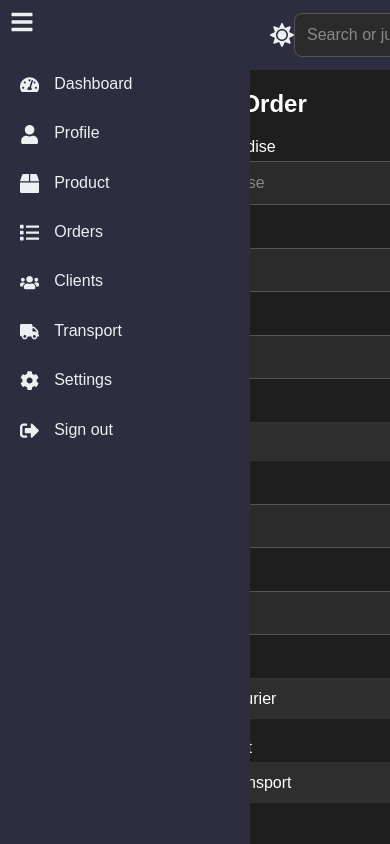
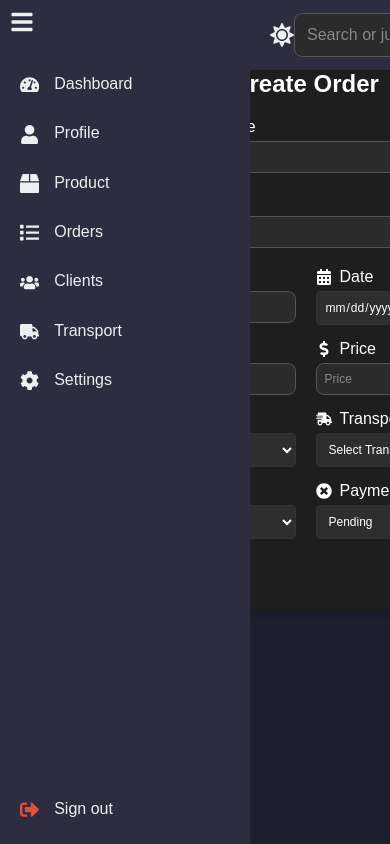
Before and after one commit to Kushpriya/FB-final-project, a React (Vite) app: page /orders/orderform in a window 390 px wide. Shown: the top 844 px of the page. Built offline with nearby package versions, Linux system fonts and the light colour scheme.

Commit message:
css updated

```diff
--- a/src/assets/css/OrderForm.css
+++ b/src/assets/css/OrderForm.css
@@ -1,7 +1,7 @@
 
 .order-form-container {
   padding: 30px;
-  /* margin-bottom: 100px; */
+  margin-bottom: 100px;
   background-color: #1e1e1e;
   color: #ffffff;
   border-radius: 8px;
@@ -12,16 +12,20 @@
 }
 
 .order-form-container h2 {
+  display: flex;
   margin-bottom: 20px;
   font-size: 24px;
   align-items: center;
+  justify-content: center;
   color: #ffffff;
 }
 
 .order-form {
   display: flex;
   flex-direction: column;
+
 }
+
 
 .form-group {
   margin-bottom: 15px;
@@ -33,6 +37,7 @@
   margin-bottom: 5px;
   font-size: 16px;
   color: #ffffff;
+
 }
 
 .form-group .form-icon {
@@ -47,6 +52,8 @@
   border: 1px solid #333;
   background-color: #2e2e2e;
   color: #ffffff;
+  cursor: pointer;
+
 }
 
 .order-form input::placeholder,
@@ -60,33 +67,73 @@
   outline: none;
 }
 
+
+.btn{
+  display: flex;
+background-color: transparent;
+justify-content: space-between;
+}
+
 .submit-btn {
-  padding: 10px 20px;
+  padding: 12px 20px;
   border: none;
-  border-radius: 4px;
-  background-color: #007bff;
+  border-radius: 8px;
+  background-color: #369239;
   color: #ffffff;
-  font-size: 16px;
+  font-size: 18px;
   cursor: pointer;
   transition: background-color 0.3s;
 }
 
 .submit-btn:hover {
-  background-color: #0056b3;
+  background-color: #0f6013;
 }
 
 .close-form-btn {
-  margin-top: 15px;
-  padding: 10px 20px;
+  padding: 12px 20px;
+  background-color: #f44336;
+  color: #ffffff;
   border: none;
-  border-radius: 4px;
-  background-color: #dc3545;
-  color: #ffffff;
-  font-size: 16px;
+  border-radius: 8px;
   cursor: pointer;
+  font-size: 18px;
   transition: background-color 0.3s;
 }
 
 .close-form-btn:hover {
-  background-color: #c82333;
+  background-color: #9e100e;
 }
+
+@media (max-width: 768px) {
+  .order-form-container {
+      padding: 15px;
+  }
+
+  .form-group-inline {
+      flex-direction: column;
+  }
+
+  .form-group-inline .form-group {
+      width: 100%;
+      margin-bottom: 15px;
+  }
+}
+
+@media (max-width: 480px) {
+  .order-form-container {
+      padding: 10px;
+  }
+
+  .form-group input,
+  .form-group select,
+  .form-group textarea {
+      font-size: 12px;
+      padding: 8px;
+  }
+
+  .submit-btn,
+  .close-form-btn {
+      font-size: 14px;
+      padding: 8px;
+  }
+}
--- a/src/assets/css/OrderList.css
+++ b/src/assets/css/OrderList.css
@@ -93,32 +93,23 @@
 
   .status-indicator {
     display: inline-block;
-    align-items: center;
-    /* padding: 12px 0px; */
-
-    gap: 8px;
-    margin-top: 20px auto;
-
-    /* justify-content: center; */
-}
-
-.status-indicator-dot {
     width: 10px;
     height: 10px;
     border-radius: 50%;
-    display: inline-block;
+    margin-right: 8px;
+    vertical-align: middle;
 }
 
-.status-pending .status-indicator-dot {
-    background-color: orange;
+.status-indicator.delivered {
+    background-color: #28a745;
 }
 
-.status-delivered .status-indicator-dot {
-    background-color: green;
+.status-indicator.pending {
+    background-color: #ffc107;
 }
 
-.status-cancelled .status-indicator-dot {
-    background-color: red;
+.status-indicator.cancelled {
+    background-color: #dc3545;
 }
 
 .edit-icon {
--- a/src/assets/css/ProductAdd.css
+++ b/src/assets/css/ProductAdd.css
@@ -62,13 +62,17 @@ textarea {
     height: 100px;
 }
 
+.btn{
+    display: flex;
+  background-color: transparent;
+  justify-content: space-between;
+  }
+
 .submit-btn {
-    width: 50%;
     padding: 12px 20px;
     border: none;
-    margin-left: 150px;
     border-radius: 8px;
-    background-color: #4caf50;
+    background-color: #369239;
     color: #ffffff;
     font-size: 18px;
     cursor: pointer;
@@ -76,28 +80,55 @@ textarea {
   }
 
   .submit-btn:hover {
-    background-color: #45a049;
+    background-color: #0f6013;
   }
 
   .close-form-btn {
-    padding: 10px 16px;
+    padding: 12px 20px;
     background-color: #f44336;
-    margin-left: 150px;
     color: #ffffff;
     border: none;
     border-radius: 8px;
     cursor: pointer;
+    font-size: 18px;
     transition: background-color 0.3s;
-    margin-top: 20px;
-    display: block;
-    width: 50%;
-    text-align: center;
   }
 
   .close-form-btn:hover {
-    background-color: #e53935;
+    background-color: #9e100e;
   }
 
-.form-icon {
-    margin-right: 10px;
+
+@media (max-width: 768px) {
+    .product-form-container {
+        padding: 15px;
     }
+
+    .form-group-inline {
+        flex-direction: column;
+    }
+
+    .form-group-inline .form-group {
+        width: 100%;
+        margin-bottom: 15px;
+    }
+  }
+
+  @media (max-width: 480px) {
+    .product-form-container {
+        padding: 10px;
+    }
+
+    .form-group input,
+    .form-group select,
+    .form-group textarea {
+        font-size: 12px;
+        padding: 8px;
+    }
+
+    .submit-btn,
+    .close-form-btn {
+        font-size: 14px;
+        padding: 8px;
+    }
+  }
--- a/src/assets/css/Slider.css
+++ b/src/assets/css/Slider.css
@@ -97,18 +97,19 @@ body.light-mode {
 }
 
 
-.sidebar-logout {
+.logout {
     position: absolute;
     bottom: 10px;
     width: 100%;
     cursor: pointer;
 }
 
-.sidebar-logout:hover {
-    background-color: #7d2c1e;
+.logout:hover {
+    background-color: #e94e33;
+
 }
 
-.sidebar-logout .sidebar-icon {
+.logout .sidebar-icon {
     color: #e74c3c;
 }
 
--- a/src/components/Dashboard.jsx
+++ b/src/components/Dashboard.jsx
@@ -22,7 +22,7 @@ function Dashboard() {
 
   return (
     <>
-    {/* <Slider /> */}
+    <Slider />
 
         <div className="dashboard">
 
--- a/src/components/Slider.jsx
+++ b/src/components/Slider.jsx
@@ -110,7 +110,8 @@ function Sidebar({ handleOpenForm }) {
                         <FaCog className="sidebar-icon" />
                         {isSidebarOpen && <span>Settings</span>}
                     </li>
-                    <li onClick={() => navigateTo('/signout')}>
+
+                    <li className="logout" onClick={() => navigateTo('/signout')}>
                         <FaSignOutAlt className="sidebar-icon" />
                         {isSidebarOpen && <span>Sign out</span>}
                     </li>
--- a/src/components/orders/OrderForm.jsx
+++ b/src/components/orders/OrderForm.jsx
@@ -1,9 +1,19 @@
-import React from 'react';
+import React, { useEffect } from 'react';
 import { FaBox, FaUser, FaLocationArrow, FaCalendarAlt, FaHashtag, FaDollarSign, FaTruck, FaShippingFast, FaCheckCircle, FaTimesCircle } from 'react-icons/fa';
 import "../../assets/css/OrderForm.css";
 import Slider from '../../components/Slider';
 
 function OrderForm({ isEditing, newOrder, handleInputChange, handleSubmit, handleCloseForm, showCloseButton }) {
+    useEffect(() => {
+        if (!isEditing && !newOrder.date) {
+            const now = new Date();
+            const formattedDate = now.toISOString().split('T')[0];
+            const formattedTime = now.toTimeString().split(' ')[0];
+            const dateTime = `${formattedDate} ${formattedTime}`;
+            handleInputChange({ target: { name: 'date', value: dateTime } });
+        }
+    }, [isEditing, newOrder.date, handleInputChange]);
+
     return (
         <>
             <Slider />
@@ -23,6 +33,7 @@ function OrderForm({ isEditing, newOrder, handleInputChange, handleSubmit, handl
                             required
                         />
                     </div>
+
                         <div className="form-group">
                             <label>
                                 <FaUser className="form-icon" /> Client
@@ -36,6 +47,7 @@ function OrderForm({ isEditing, newOrder, handleInputChange, handleSubmit, handl
                                 required
                             />
                         </div>
+                        <div className="form-group-inline">
                         <div className="form-group">
                             <label>
                                 <FaLocationArrow className="form-icon" /> Venue
@@ -49,6 +61,7 @@ function OrderForm({ isEditing, newOrder, handleInputChange, handleSubmit, handl
                                 required
                             />
                         </div>
+
                         <div className="form-group">
                             <label>
                                 <FaCalendarAlt className="form-icon" /> Date
@@ -62,6 +75,9 @@ function OrderForm({ isEditing, newOrder, handleInputChange, handleSubmit, handl
                                 required
                             />
                         </div>
+                        </div>
+
+                        <div className="form-group-inline">
                         <div className="form-group">
                             <label>
                                 <FaHashtag className="form-icon" /> Quantity
@@ -75,6 +91,7 @@ function OrderForm({ isEditing, newOrder, handleInputChange, handleSubmit, handl
                                 required
                             />
                         </div>
+
                         <div className="form-group">
                             <label>
                                 <FaDollarSign className="form-icon" /> Price
@@ -88,6 +105,8 @@ function OrderForm({ isEditing, newOrder, handleInputChange, handleSubmit, handl
                                 required
                             />
                         </div>
+                        </div>
+                        <div className="form-group-inline">
                         <div className="form-group">
                             <label>
                                 <FaTruck className="form-icon" /> Courier
@@ -103,6 +122,7 @@ function OrderForm({ isEditing, newOrder, handleInputChange, handleSubmit, handl
                                 <option value="Courier 2">Courier 2</option>
                             </select>
                         </div>
+
                         <div className="form-group">
                             <label>
                                 <FaShippingFast className="form-icon" /> Transport
@@ -119,6 +139,8 @@ function OrderForm({ isEditing, newOrder, handleInputChange, handleSubmit, handl
                                 <option value="Van C">Van C</option>
                             </select>
                         </div>
+                        </div>
+                        <div className="form-group-inline">
                         <div className="form-group">
                             <label>
                                 <FaCheckCircle className="form-icon" /> Status
@@ -135,6 +157,7 @@ function OrderForm({ isEditing, newOrder, handleInputChange, handleSubmit, handl
                                 <option value="Cancelled">Cancelled</option>
                             </select>
                         </div>
+
                     <div className="form-group">
                         <label>
                             <FaTimesCircle className="form-icon" /> Payment
@@ -149,13 +172,19 @@ function OrderForm({ isEditing, newOrder, handleInputChange, handleSubmit, handl
                             <option value="Success">Success</option>
                         </select>
                     </div>
+                    </div>
+
+                    <div className='btn'>
                     <button type="submit" className="submit-btn">
                         {isEditing ? "Update Order" : "Add Order"}
                     </button>
-                </form>
                     {showCloseButton && (
                     <button className="close-form-btn" onClick={handleCloseForm}>Close Form</button>
                 )}
+                </div>
+                </form>
+
+
             </div>
         </>
     );
--- a/src/components/products/ProductAdd.jsx
+++ b/src/components/products/ProductAdd.jsx
@@ -113,16 +113,18 @@ function ProductForm({ isEditing, newProduct, handleInputChange, handleSubmit, h
                             required
                         />
                     </div>
-
+                    <div className='btn'>
                     <button type="submit" className="submit-btn">
                         {isEditing ? "Update Product" : "Add Product"}
                     </button>
 
+                    {showCloseButton && (
+                    <button className="close-form-btn" onClick={handleCloseForm}>Close Form</button>
+                )}
+                </div>
                 </form>
 
-                {showCloseButton && (
-                    <button className="close-form-btn" onClick={handleCloseForm}>Close Form</button>
-                )}
+
 
             </div>
         </>
```
Also changed, not shown: src/components/orders/OrderList.jsx (+4 -16 lines). Lines whose indentation alone changed are shown as unchanged.
